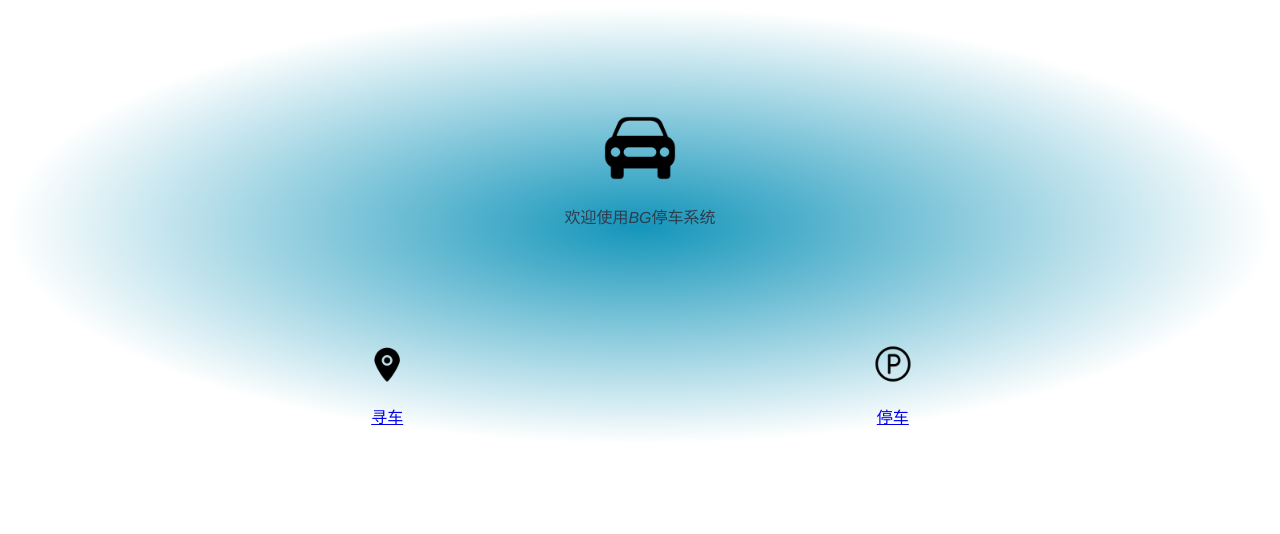
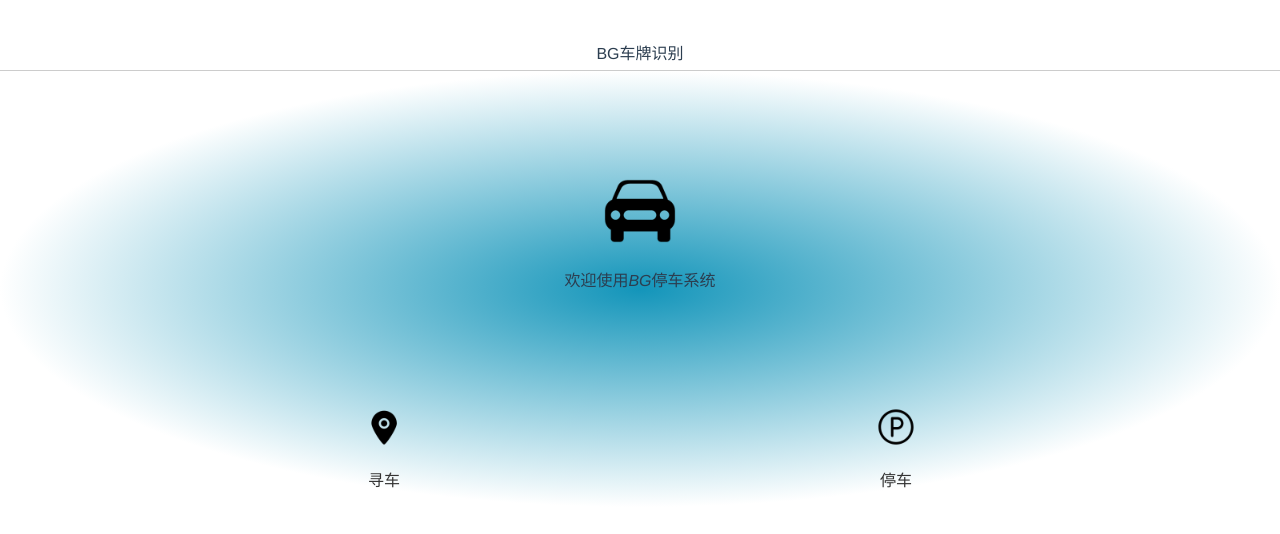
Before and after one commit to Dsev7n/vehicle, a Vue app in the folder vehicle/: page /#/ in a window 1280 px wide. Shown: the top 534 px of the page. Built offline with nearby package versions, Linux system fonts and the light colour scheme.

Commit message:
修改样式ui

```diff
--- a/vehicle/index.html
+++ b/vehicle/index.html
@@ -9,22 +9,11 @@
 
 <body>
   <style>
-    /* .bg-header {
-      height: 30px;
-      background: #fff;
-      border-bottom: 1px solid #ccc;
-    } */
-
-    /* .bg-icon {
-      display: inline-block;
-      width: 18px;
-      height: 18px;
-      line-height: 30px;
+    html,body {
+      margin: 0;
+      height: 100vh;
+      width: 100vw;
     }
-
-    .is-back {
-      background-image: url(./src/image/icon-back.png);
-    } */
 
   </style>
   <!-- <div class="bg-header">
--- a/vehicle/src/components/area.js
+++ b/vehicle/src/components/area.js
@@ -1,6 +1,11 @@
 import VueRouter from 'vue-router';
+import bgBack from './bgBack.vue';
+
 var component = {
   name: "Area",
+  components:{
+		'bgBack':	bgBack
+	},
   data: function () {
     return {
       floor: localStorage.getItem('floor'),
--- a/vehicle/src/components/area.vue
+++ b/vehicle/src/components/area.vue
@@ -1,4 +1,6 @@
 <template>
+<div class="bg-body">
+        <bg-back> </bg-back>
     <div class="bg-main" v-on:focus="hidePrice()" tabindex="1">
         <div class="bg" @click="close()" v-show="isShow"> </div>
         <div class="bg-box">
@@ -22,6 +24,8 @@
             </div>
         </div>
     </div>
+</div>
+
 </template>
 <script>
 import Area from "./area";
--- a/vehicle/src/components/home.vue
+++ b/vehicle/src/components/home.vue
@@ -1,5 +1,10 @@
 <template>
-    <div class="bg-main">
+<div class="bg-body">
+    <div class="bg-header">
+            BG车牌识别
+    </div>
+        <div class="bg-main">
+
         <div class="bg-middle">
             <div class="bg-img"></div>
             <p class="bg-text">欢迎使用<em>BG</em>停车系统</p>
@@ -23,6 +28,8 @@
         </div>
         </div>
     </div>
+</div>
+
 </template>
 
 <script>
--- a/vehicle/src/style/Home.css
+++ b/vehicle/src/style/Home.css
@@ -29,7 +29,15 @@
 }
 .bg-block {
     width: 40%;
+    text-decoration: none;
+    color: #333;
     /* border-right: 4px solid; */
+}
+.bg-header {
+    height: 30px;
+    background: #fff;
+    border-bottom: 1px solid #ccc;
+    padding-top:5vh;
 }
 .bg-icon {
     display: inline-block;
--- a/vehicle/src/style/area.css
+++ b/vehicle/src/style/area.css
@@ -1,3 +1,6 @@
+body{
+  margin: 0 !important;
+}
 .bg-main {
   position: relative;
   height: 100vw;
@@ -6,16 +9,15 @@
 }
 
 .bg-fixBox .ishide {
-  background: #ccc;
   opacity: 0.5;
 }
 .bg{
   position: absolute;
-  width: 100%;
-  height: 100%;
+  width: 100vw;
+  height: 100vh;
   top:0;
   left:0;
-  background: rgba(0,0,0,0.5);
+  background: rgba(0,0,0,0.1);
   z-index:100;
 }
 .bg-img {
@@ -53,6 +55,10 @@ select {
   height: 150px;
   outline: none;
   border-top: 1px solid #ccc;
+  background: #fff;
+
+  z-index: 999;
+
   /* transform: translateY(0); */
   /* transition: height 10s; */
 }
```
